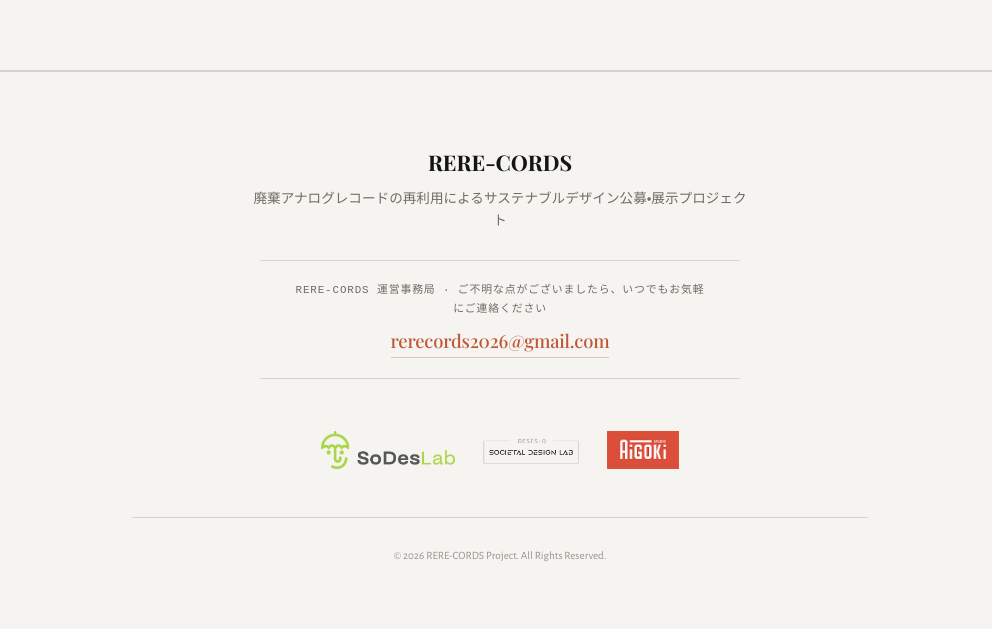
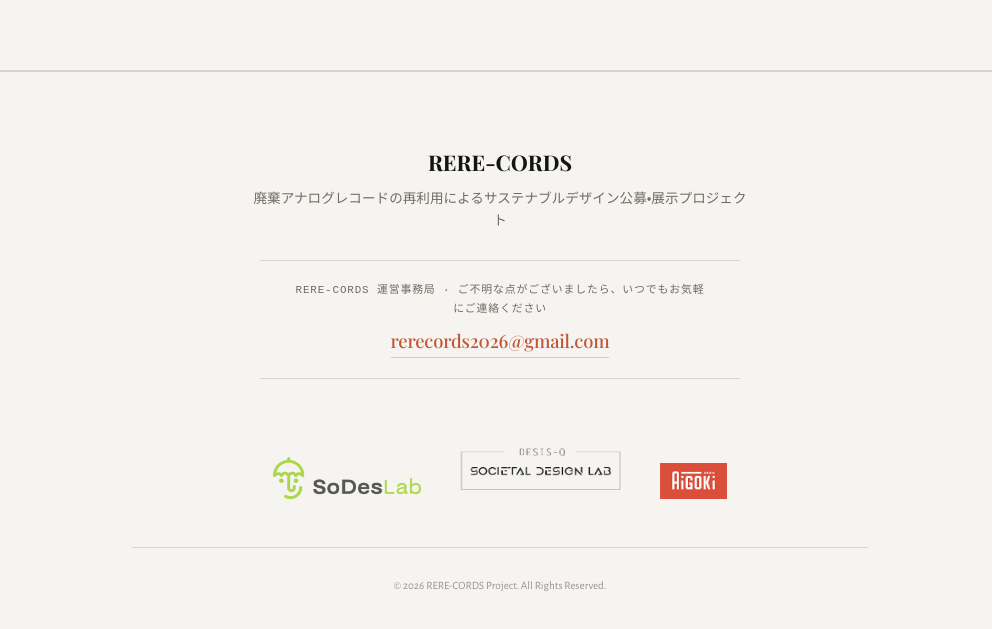
Before and after one commit to Pcerony/rere-cords, a plain HTML site: page index.html in a window 1280 px wide. Shown: the part 6329-6958 px from the top of the page, without its empty margins (140-1132 px from the left). Drawn offline with nearby package versions, Linux system fonts and the light colour scheme; a web font is replaced by a local one.

Commit message:
style(footer): adjust logo scaling for text height balance and align bottom

```diff
--- a/index.html
+++ b/index.html
@@ -425,9 +425,9 @@
                     <a href="mailto:rerecords2026@gmail.com" class="footer-contact-email">rerecords2026@gmail.com</a>
                 </div>
                 <div class="footer-partner-logos">
-                    <img src="./素材/logo1.png" alt="Kyushu University" class="footer-partner-logo">
-                    <img src="./素材/logo3.png" alt="DESIS-Q Societal Design Lab" class="footer-partner-logo">
-                    <img src="./素材/logo2.png" alt="AiGoki" class="footer-partner-logo">
+                    <img src="./素材/logo1.png" alt="Kyushu University" class="footer-partner-logo logo-kyushu">
+                    <img src="./素材/logo3.png" alt="DESIS-Q Societal Design Lab" class="footer-partner-logo logo-desis">
+                    <img src="./素材/logo2.png" alt="AiGoki" class="footer-partner-logo logo-aigoki">
                 </div>
             </div>
             <div class="footer-bottom">
--- a/styles.css
+++ b/styles.css
@@ -1190,20 +1190,30 @@ section {
 
 .footer-partner-logos {
     display: flex;
-    align-items: center;
-    gap: 1.5rem;
+    align-items: flex-end;
+    gap: 2rem;
     justify-content: center;
     flex-wrap: wrap;
-    margin-top: 1.25rem;
+    margin-top: 1.5rem;
 }
 
 .footer-partner-logo {
-    height: 38px;
-    max-height: 44px;
     width: auto;
     object-fit: contain;
     opacity: 0.9;
     transition: opacity var(--transition-fast), transform var(--transition-fast);
+}
+
+.footer-partner-logo.logo-kyushu {
+    height: 42px;
+}
+
+.footer-partner-logo.logo-desis {
+    height: 64px;
+}
+
+.footer-partner-logo.logo-aigoki {
+    height: 36px;
 }
 
 .footer-partner-logo:hover {
```
